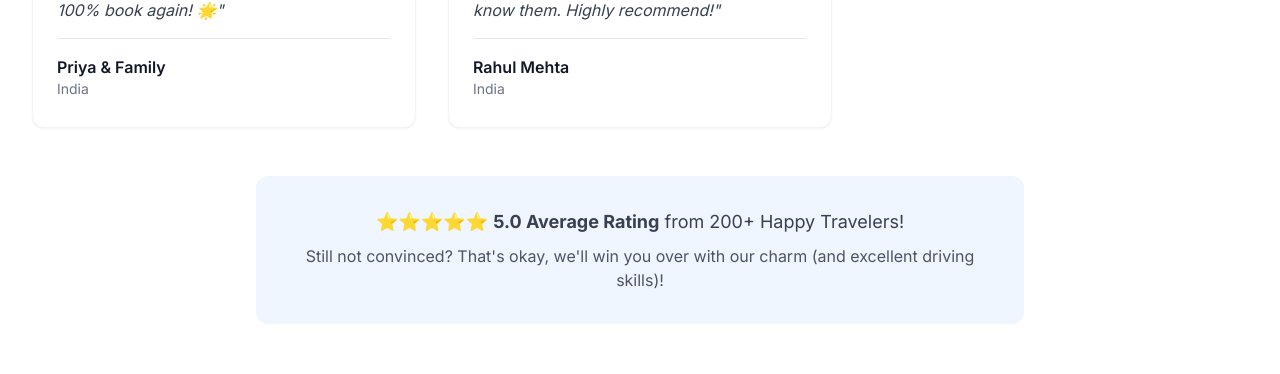
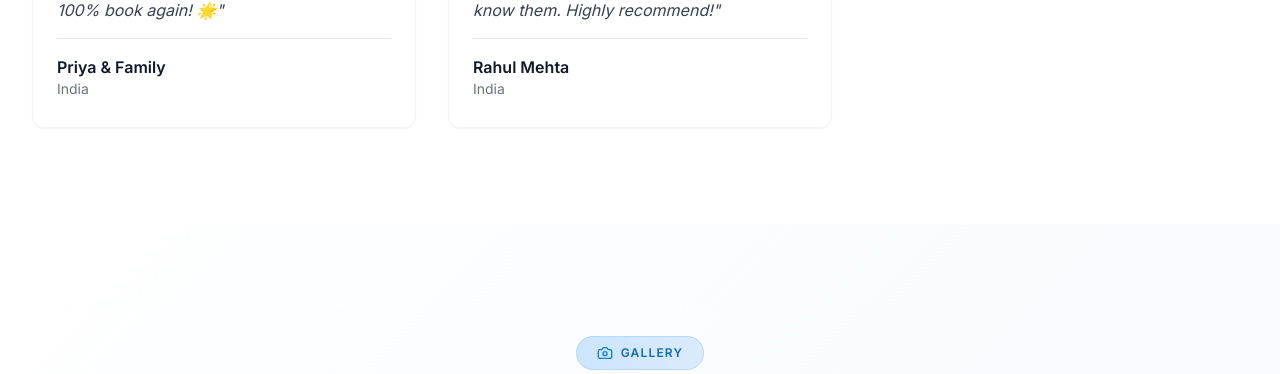
Before and after one commit to thecodemonster1/hija_travels, a Next.js app: page / in a window 1280 px wide. Shown: the part 4771-5145 px from the top of the page. Built offline with nearby package versions, Linux system fonts and the light colour scheme.

Commit message:
fix: remove commented-out animated section and update image source for Toyota Alphard

```diff
--- a/app/page.tsx
+++ b/app/page.tsx
@@ -632,14 +632,14 @@ export default function Home() {
             ))}
           </StaggerContainer>
 
-          <AnimatedSection animation="bounce" delay={0.3} className="mt-12 text-center bg-blue-50 rounded-xl p-8 max-w-3xl mx-auto">
-            <p className="text-lg text-gray-700 mb-2">
-              ⭐⭐⭐⭐⭐ <span className="font-bold">5.0 Average Rating</span> from 200+ Happy Travelers!
-            </p>
-            <p className="text-gray-600">
-              Still not convinced? That's okay, we'll win you over with our charm (and excellent driving skills)!
-            </p>
-          </AnimatedSection>
+          {/*<AnimatedSection animation="bounce" delay={0.3} className="mt-12 text-center bg-blue-50 rounded-xl p-8 max-w-3xl mx-auto">*/}
+          {/*  <p className="text-lg text-gray-700 mb-2">*/}
+          {/*    ⭐⭐⭐⭐⭐ <span className="font-bold">5.0 Average Rating</span> from 200+ Happy Travelers!*/}
+          {/*  </p>*/}
+          {/*  <p className="text-gray-600">*/}
+          {/*    Still not convinced? That's okay, we'll win you over with our charm (and excellent driving skills)!*/}
+          {/*  </p>*/}
+          {/*</AnimatedSection>*/}
         </div>
       </section>
 
@@ -660,8 +660,8 @@ export default function Home() {
                     viewport={{ once: true }}
                   >
                     <Image
-                      src="https://images.unsplash.com/photo-1566073771259-6a8506099945?q=80&w=2070"
-                      alt="Sri Lanka Landscape"
+                      src="/gallery/Vehicle/vehicle-1.jpeg"
+                      alt="Toyota Alphard Luxury Vehicle"
                       fill
                       className="object-cover"
                     />
```
